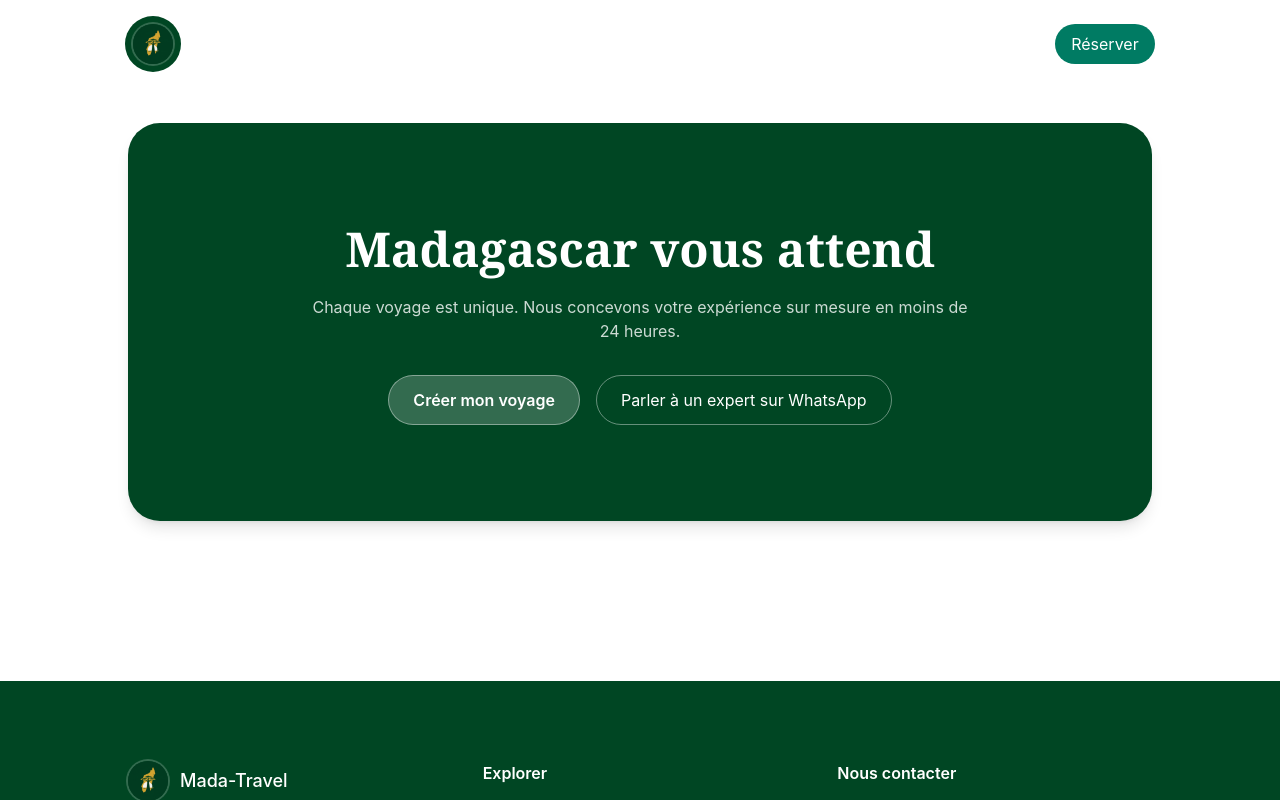
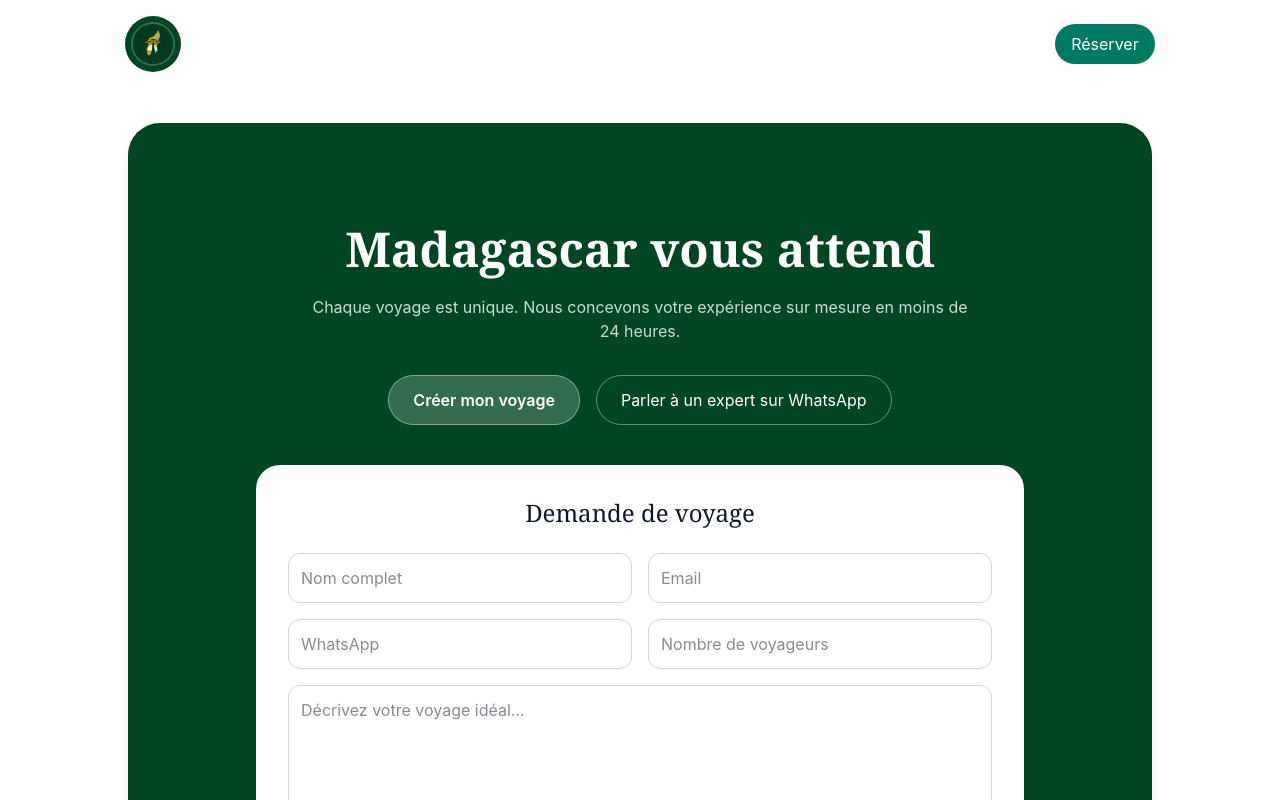
Before and after one commit to AngeloNR-27/mada-travel, a React (Vite) app: page / in a window 1280 px wide. Both pictures are taken after a click on the button "Créer mon voyage". Shown: the part 3931-4731 px from the top of the page. Built offline with nearby package versions, Linux system fonts and the light colour scheme.

Commit message:
feat: implement CTA form with state toggle and basic validation UI

```diff
--- a/package.json
+++ b/package.json
@@ -14,6 +14,7 @@
     "lucide-react": "^1.17.0",
     "react": "^19.2.6",
     "react-dom": "^19.2.6",
+    "react-router-dom": "^7.17.0",
     "tailwindcss": "^4.3.0"
   },
   "devDependencies": {
--- a/src/components/CTA.jsx
+++ b/src/components/CTA.jsx
@@ -1,9 +1,56 @@
+import { useState } from "react";
+
 function CTA() {
+  const [showForm, setShowForm] = useState(false);
+
+  const [formData, setFormData] = useState({
+    name: "",
+    email: "",
+    whatsapp: "",
+    travelers: "",
+    message: "",
+  });
+
+  const [errors, setErrors] = useState({});
+
+  const handleChange = (e) => {
+    setFormData({ ...formData, [e.target.name]: e.target.value });
+  };
+
+  const validate = () => {
+    let newErrors = {};
+
+    if (!formData.name) newErrors.name = "Nom requis";
+    if (!formData.email) newErrors.email = "Email requis";
+    if (!formData.whatsapp) newErrors.whatsapp = "WhatsApp requis";
+    if (!formData.travelers) newErrors.travelers = "Nombre de voyageurs requis";
+    if (!formData.message) newErrors.message = "Message requis";
+
+    setErrors(newErrors);
+    return Object.keys(newErrors).length === 0;
+  };
+
+  const handleSubmit = () => {
+    if (!validate()) return;
+
+    alert("Demande envoyée");
+
+    setFormData({
+      name: "",
+      email: "",
+      whatsapp: "",
+      travelers: "",
+      message: "",
+    });
+
+    setShowForm(false);
+  };
+
   return (
     <>
         <div className="flex justify-center mb-40">
+        <section className="w-4/5 rounded-4xl py-24 bg-[#004623] text-white shadow-lg">
 
-            <section className="w-4/5 rounded-4xl py-24 bg-[#004623] text-white shadow-lg">
             <div className="w-11/12 md:w-4/5 mx-auto text-center">
 
             <h2 className="text-3xl md:text-4xl lg:text-5xl font-serif font-bold leading-tight">
@@ -16,7 +63,10 @@ function CTA() {
 
             <div className="mt-8 flex flex-col sm:flex-row justify-center gap-4">
 
-                    <button className="bg-white/20 border border-white/40  text-white font-semibold px-6 py-3 rounded-full hover:opacity-90 transition">
+                <button
+                onClick={() => setShowForm(!showForm)}
+                className="bg-white/20 border border-white/40 text-white font-semibold px-6 py-3 rounded-full hover:opacity-90 transition"
+                >
                 Créer mon voyage
                 </button>
 
@@ -31,12 +81,102 @@ function CTA() {
 
             </div>
 
+            {showForm && (
+                <div className="mt-10 bg-white text-gray-900 rounded-3xl p-8 text-left max-w-3xl mx-auto
+                                animate-[fadeIn_0.3s_ease-in-out]">
+
+                <h3 className="text-2xl font-serif mb-6 text-center">
+                    Demande de voyage
+                </h3>
+
+                <div className="grid md:grid-cols-2 gap-4">
+
+                    <div>
+                    <input
+                        name="name"
+                        value={formData.name}
+                        onChange={handleChange}
+                        type="text"
+                        placeholder="Nom complet"
+                        className="border border-gray-300 rounded-xl p-3 w-full"
+                    />
+                    {errors.name && <p className="text-red-500 text-sm">{errors.name}</p>}
                     </div>
+
+                    <div>
+                    <input
+                        name="email"
+                        value={formData.email}
+                        onChange={handleChange}
+                        type="email"
+                        placeholder="Email"
+                        className="border border-gray-300 rounded-xl p-3 w-full"
+                    />
+                    {errors.email && <p className="text-red-500 text-sm">{errors.email}</p>}
+                    </div>
+
+                    <div>
+                    <input
+                        name="whatsapp"
+                        value={formData.whatsapp}
+                        onChange={handleChange}
+                        type="text"
+                        placeholder="WhatsApp"
+                        className="border border-gray-300 rounded-xl p-3 w-full"
+                    />
+                    {errors.whatsapp && <p className="text-red-500 text-sm">{errors.whatsapp}</p>}
+                    </div>
+
+                    <div>
+                    <input
+                        name="travelers"
+                        value={formData.travelers}
+                        onChange={handleChange}
+                        type="number"
+                        placeholder="Nombre de voyageurs"
+                        className="border border-gray-300 rounded-xl p-3 w-full"
+                    />
+                    {errors.travelers && <p className="text-red-500 text-sm">{errors.travelers}</p>}
+                    </div>
+
+                </div>
+
+                <div className="mt-4">
+                    <textarea
+                    name="message"
+                    value={formData.message}
+                    onChange={handleChange}
+                    placeholder="Décrivez votre voyage idéal..."
+                    className="w-full border border-gray-300 rounded-xl p-3 h-32"
+                    />
+                    {errors.message && <p className="text-red-500 text-sm">{errors.message}</p>}
+                </div>
+
+                <button
+                    onClick={handleSubmit}
+                    className="mt-6 bg-[#004623] text-white px-6 py-3 rounded-xl w-full hover:opacity-90"
+                >
+                    Envoyer la demande
+                </button>
+
+                </div>
+            )}
+
+            </div>
+
         </section>
+
+        <style>
+            {`
+            @keyframes fadeIn {
+                from { opacity: 0; transform: translateY(10px); }
+                to { opacity: 1; transform: translateY(0); }
+            }
+            `}
+        </style>
 
         </div>
     </>
-
   );
 }
 
```
Also changed, not shown: 1 other file (tests, documents, lock files or other folders). Lines whose indentation alone changed are shown as unchanged.
